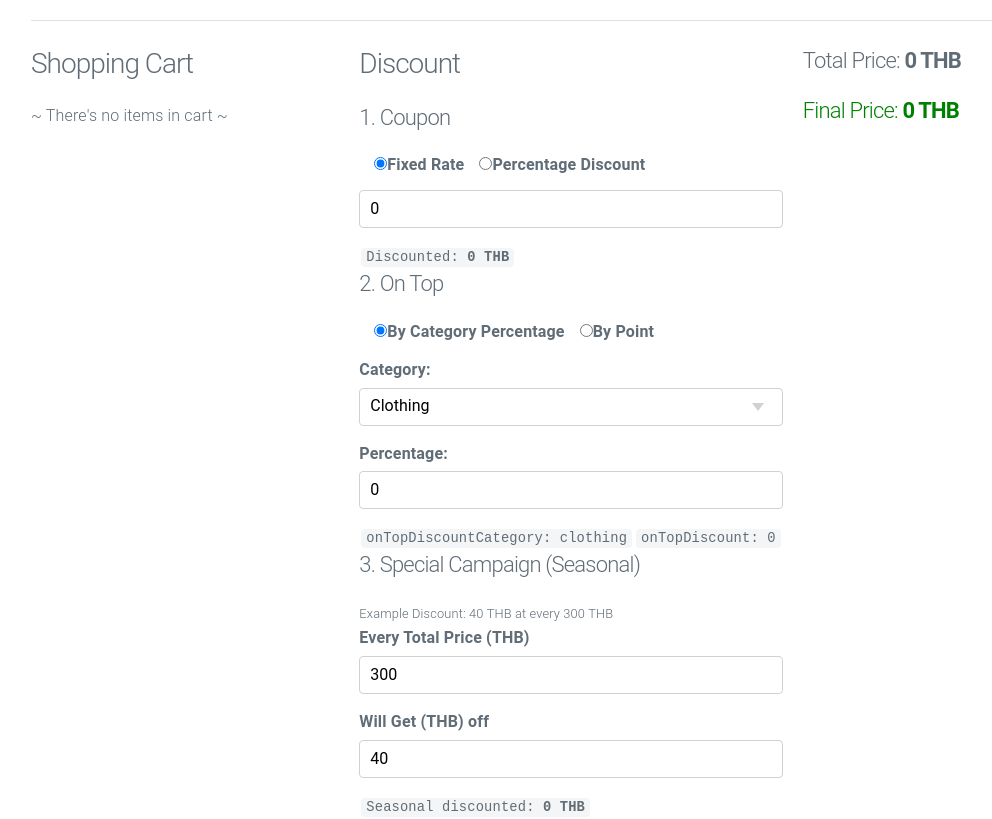
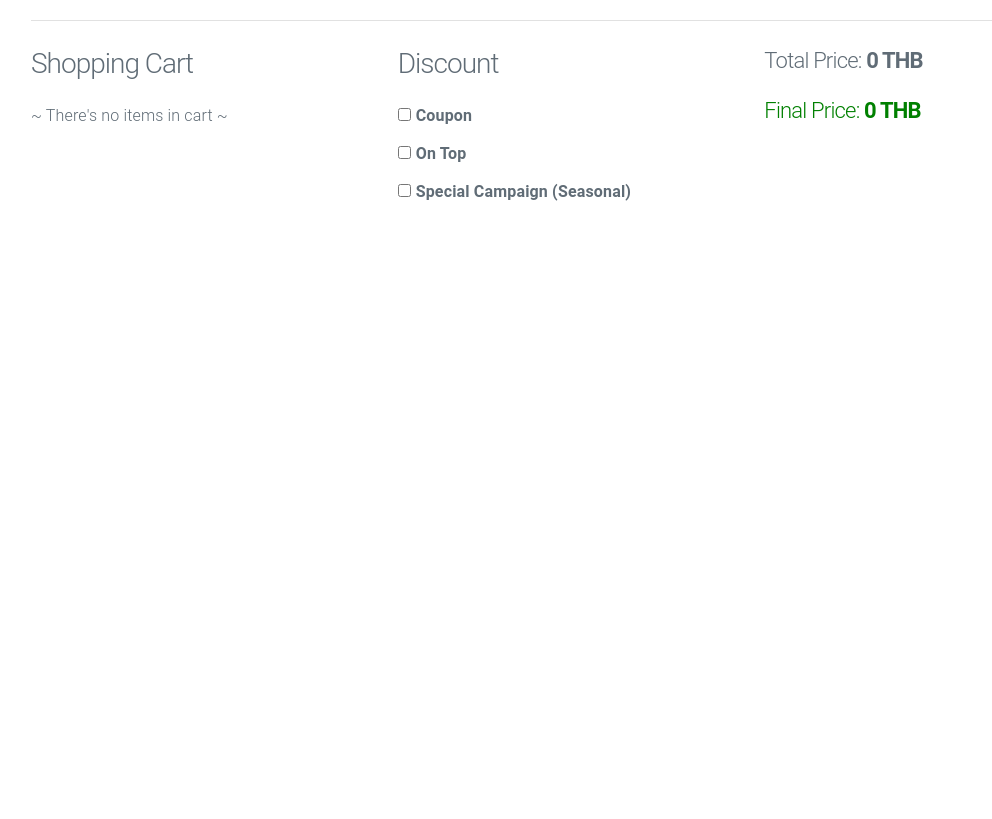
Before and after one commit to TheCureliestWalk/vue-sale-campaign, a Vue app: page / in a window 1280 px wide. Shown: the part 599-1418 px from the top of the page, without its empty margins (69-1061 px from the left). After the commit the page ends 816 px from the top, so only its background shows below. Built offline with nearby package versions, Linux system fonts and the light colour scheme.

Commit message:
add couponTypeEnable

```diff
--- a/src/App.vue
+++ b/src/App.vue
@@ -40,8 +40,11 @@
         <h3>Discount</h3>
 
         <!-- 1. Coupon -->
-        <div>
-          <h4>1. Coupon</h4>
+        <label>
+          <input type="checkbox" v-model="isCouponEnable" />
+          <span>Coupon</span>
+        </label>
+        <div v-if="isCouponEnable">
           <div class="flex items-center pl">
             <label for="fixed">
               <input
@@ -72,7 +75,11 @@
         </div>
 
         <!-- 2. On Top -->
-        <div>
+        <label>
+          <input type="checkbox" v-model="isOnTopEnable" />
+          <span>On Top</span>
+        </label>
+        <div v-if="isOnTopEnable">
           <h4>2. On Top</h4>
           <!-- On Top Type Selection -->
           <div class="flex items-center pl">
@@ -127,15 +134,18 @@
         </div>
 
         <!-- 3. Special Campaign (Seasonal) -->
-        <div>
-          <h4>3. Special Campaign (Seasonal)</h4>
+        <label>
+          <input type="checkbox" v-model="isSeasonalEnable" />
+          <span>Special Campaign (Seasonal)</span>
+        </label>
+        <div v-if="isSeasonalEnable">
           <small
             >Example Discount: {{ seasonalDiscountPrice }} THB at every
             {{ seasonalDiscountEveryPrice }} THB</small
           >
           <div>
-            <!-- I don't know how to call this speical deal -->
-            <label for="seasonalDiscountEveryPrice">Every Total Price (THB)</label>
+            <!-- I don't know how to call variable for this speicial deal -->
+            <label for="seasonalDiscountEveryPrice">Every (THB)</label>
             <input
               type="number"
               id="seasonalDiscountEveryPrice"
@@ -177,7 +187,14 @@ import { items } from '@/data/items.json'
 
 const selectedItems = ref([])
 
+// Discount type enable handling
+
+const isCouponEnable = ref(false)
+const isOnTopEnable = ref(false)
+const isSeasonalEnable = ref(false)
+
 const couponDiscount = ref(0)
+
 // Form handling variables
 const couponDiscountType = ref('fixed')
 const couponDiscountAmount = ref(0)
@@ -188,24 +205,35 @@ const onTopDiscountCategory = ref('clothing') // 'clothing' or 'electronics' or
 const onTopDiscountAmount = ref(0)
 
 const seasonalDiscount = ref(0)
+
 // Form handling variables
-const seasonalDiscountEveryPrice = ref(300)
+const seasonalDiscountEveryPrice = ref(100000)
 const seasonalDiscountPrice = ref(40)
 
 const totalPrice = ref(0)
 
-// Calculation of discount price
+// Calculation of discount price logic
 
 // First Priority
 const calculateCouponDiscount = (type, discount) => {
+  // Check if input is a negative value or not a number
+  if (discount < 0) {
+    couponDiscountAmount.value = 0
+  }
+  // Percentage Discount
   if (type == 'percentage') {
     return (couponDiscount.value = totalPrice.value * (discount / 100))
   }
+  // Fixed Rate discount
   return (couponDiscount.value = discount)
 }
 
 // Second Priority
 const calculateOnTopDiscount = (type, discount) => {
+  // Check if input is a negative value
+  if (discount <= 0) {
+    discount = 0
+  }
   // Category Percentage Discount
   if (type === 'categoryPercentage') {
     // Filter only selected category items (make it lowercase for comparison)
@@ -223,19 +251,24 @@ const calculateOnTopDiscount = (type, discount) => {
 }
 
 // Third Priority
-const calculateSeasonalDiscount = (seasonalDiscountPrice, seasonalDiscountEveryPrice) => {
-  // Check to prevent the divider is 0, ortherwise will get NaN
+const calculateSeasonalDiscount = (discount, discountEvery) => {
+  // Check if input is a negative value
+  if (discount <= 0 || typeof discount !== 'number') {
+    seasonalDiscountPrice.value = 0
+  }
+  if (discountEvery <= 0 || typeof discountEvery !== 'number') {
+    seasonalDiscountEveryPrice.value = 1
+  }
+  // Check to prevent the divider is 0, otherwise will get NaN
   if (
-    typeof seasonalDiscountEveryPrice !== 'number' ||
-    typeof seasonalDiscountEveryPrice !== 'number'
+    typeof seasonalDiscountPrice.value !== 'number' ||
+    typeof seasonalDiscountEveryPrice.value !== 'number'
   ) {
     seasonalDiscountEveryPrice.value = 0
     seasonalDiscountPrice.value = 0
   }
-  const discount = computed(
-    () => Math.floor(totalPrice.value / seasonalDiscountEveryPrice) * seasonalDiscountPrice
-  ) // Discount 40 THB at every 300 THB
-  return (seasonalDiscount.value = discount.value)
+  const _discount = computed(() => Math.floor(totalPrice.value / discountEvery) * discount) // Discount 40 THB at every 300 THB
+  return (seasonalDiscount.value = _discount.value)
 }
 
 // Final Price Calc.
@@ -275,7 +308,7 @@ const addItem = (item) => {
   padding-left: 1rem;
 }
 
-label > input {
-  margin-left: 0.5rem;
+label > span {
+  padding-left: 0.5rem;
 }
 </style>
```
